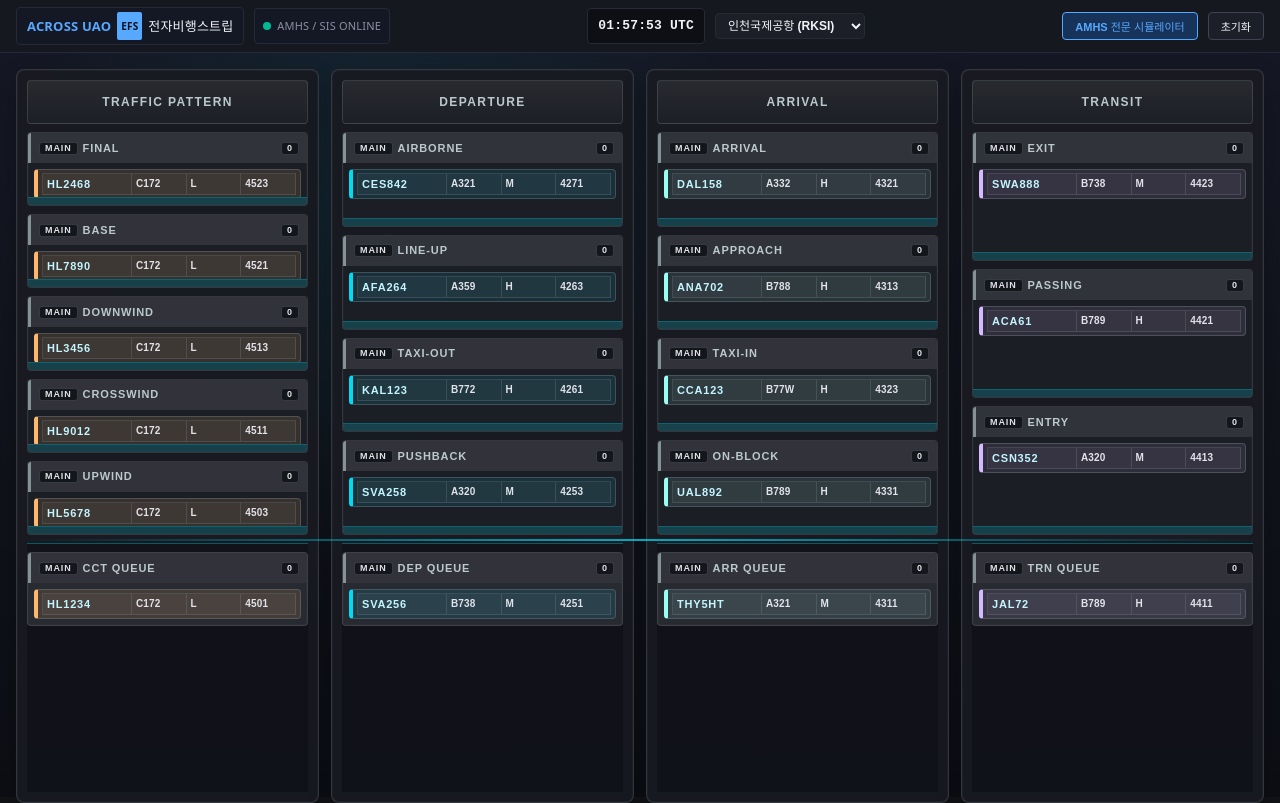
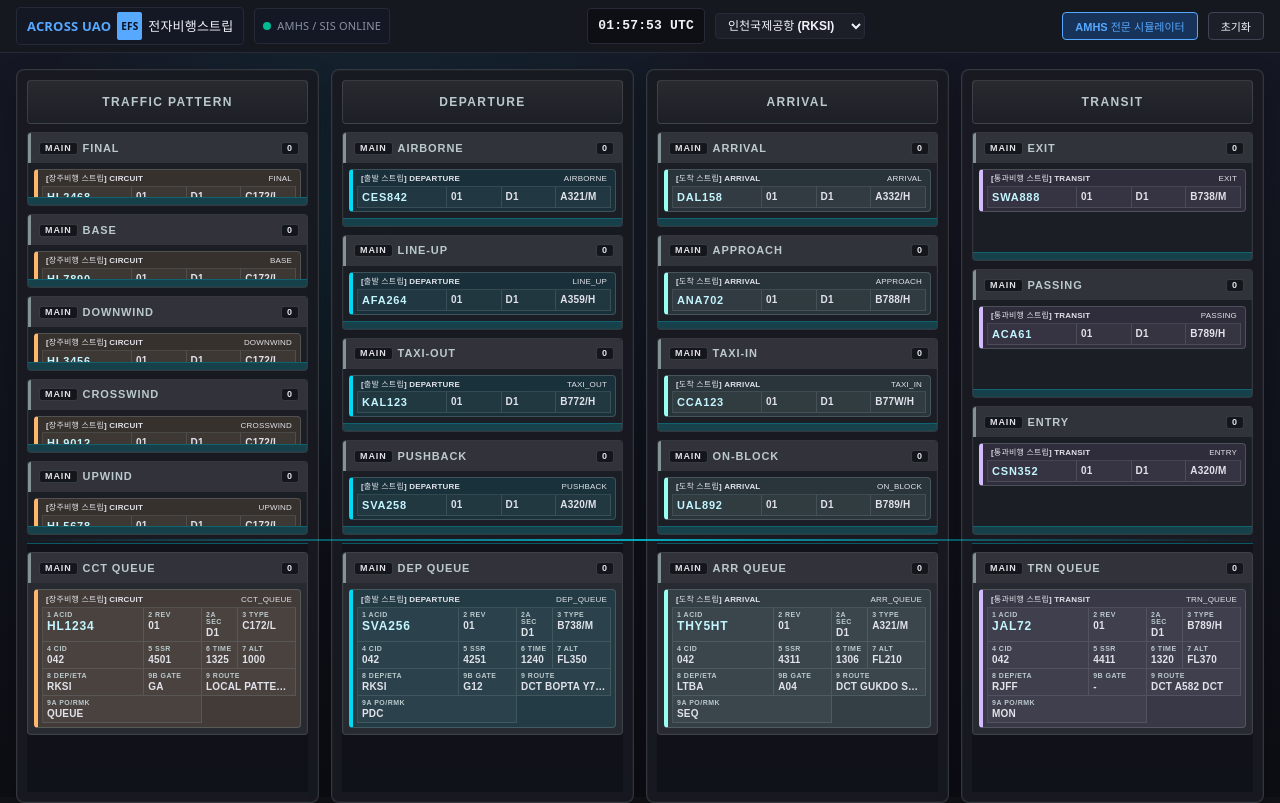
Before and after one commit to uam-danielkim/mrto-efs-fe, a React (Vite) app: page / in a window 1280 px wide. Built offline with nearby package versions, Linux system fonts and the light colour scheme.

Commit message:
feat: Implement 18-box regulatory flight progress strip and titles

```diff
--- a/src/components/FlightStripBay.jsx
+++ b/src/components/FlightStripBay.jsx
@@ -62,6 +62,16 @@ function FlightStripBay({ bay, statusTitle }) {
         }
     })();
 
+    const stripTitle = (() => {
+        switch (bay.operationType) {
+            case 'DEPARTURE': return '[출발 스트립] DEPARTURE';
+            case 'ARRIVAL': return '[도착 스트립] ARRIVAL';
+            case 'TRANSIT': return '[통과비행 스트립] TRANSIT';
+            case 'CIRCUIT': return '[장주비행 스트립] CIRCUIT';
+            default: return 'FLIGHT STRIP';
+        }
+    })();
+
     return (
         <article
             ref={bayRef}
@@ -72,64 +82,69 @@ function FlightStripBay({ bay, statusTitle }) {
                 event.dataTransfer.effectAllowed = 'move';
             }}
         >
+            <div className="flight-strip-bay__title-bar" style={{ display: 'flex', justifyContent: 'space-between', padding: '2px 4px', fontSize: '8px', color: 'var(--text-muted)' }}>
+                <span style={{ fontWeight: 800 }}>{stripTitle}</span>
+                <span>{bay.status}</span>
+            </div>
+
             <div className="flight-strip-bay__grid">
                 <div className="flight-strip-bay__cell flight-strip-bay__cell--callsign">
-                    <span className="flight-strip-bay__label">ACID</span>
+                    <span className="flight-strip-bay__label">1 ACID</span>
                     <strong>{bay.callsign}</strong>
                 </div>
 
                 <div className="flight-strip-bay__cell">
-                    <span className="flight-strip-bay__label">TYPE</span>
-                    <strong>{bay.aircraftType}</strong>
+                    <span className="flight-strip-bay__label">2 REV</span>
+                    <strong>{bay.revisionNumber ?? '01'}</strong>
                 </div>
 
                 <div className="flight-strip-bay__cell">
-                    <span className="flight-strip-bay__label">WAKE</span>
-                    <strong>{bay.wakeCategory ?? '-'}</strong>
+                    <span className="flight-strip-bay__label">2A SEC</span>
+                    <strong>{bay.originator ?? 'D1'}</strong>
                 </div>
 
                 <div className="flight-strip-bay__cell">
-                    <span className="flight-strip-bay__label">CODE</span>
+                    <span className="flight-strip-bay__label">3 TYPE</span>
+                    <strong>{bay.aircraftType}/{bay.wakeCategory ?? 'M'}</strong>
+                </div>
+
+                <div className="flight-strip-bay__cell">
+                    <span className="flight-strip-bay__label">4 CID</span>
+                    <strong>{bay.cid ?? '042'}</strong>
+                </div>
+
+                <div className="flight-strip-bay__cell">
+                    <span className="flight-strip-bay__label">5 SSR</span>
                     <strong>{bay.beaconCode ?? '-'}</strong>
                 </div>
 
                 <div className="flight-strip-bay__cell">
-                    <span className="flight-strip-bay__label">DEP</span>
-                    <strong>{bay.departureAirport ?? '-'}</strong>
+                    <span className="flight-strip-bay__label">6 TIME</span>
+                    <strong>{bay.time ?? bay.etd ?? '-'}</strong>
                 </div>
 
                 <div className="flight-strip-bay__cell">
-                    <span className="flight-strip-bay__label">ARR</span>
-                    <strong>{bay.arrivalAirport ?? '-'}</strong>
-                </div>
-
-                <div className="flight-strip-bay__cell">
-                    <span className="flight-strip-bay__label">ALT</span>
+                    <span className="flight-strip-bay__label">7 ALT</span>
                     <strong>{bay.altitude ?? bay.requestedAltitude ?? '-'}</strong>
                 </div>
 
                 <div className="flight-strip-bay__cell">
-                    <span className="flight-strip-bay__label">RWY</span>
-                    <strong>{bay.runway ?? '-'}</strong>
+                    <span className="flight-strip-bay__label">8 DEP/ETA</span>
+                    <strong>{bay.departureAirport ?? bay.eta ?? '-'}</strong>
+                </div>
+
+                <div className="flight-strip-bay__cell">
+                    <span className="flight-strip-bay__label">9B GATE</span>
+                    <strong>{bay.gate ?? bay.runway ?? '-'}</strong>
                 </div>
 
                 <div className="flight-strip-bay__cell flight-strip-bay__cell--route">
-                    <span className="flight-strip-bay__label">ROUTE</span>
+                    <span className="flight-strip-bay__label">9 ROUTE</span>
                     <strong>{bay.route ?? '-'}</strong>
                 </div>
 
-                <div className="flight-strip-bay__cell">
-                    <span className="flight-strip-bay__label">TIME</span>
-                    <strong>{bay.time ?? bay.etd ?? '-'}</strong>
-                </div>
-
-                <div className="flight-strip-bay__cell">
-                    <span className="flight-strip-bay__label">GATE</span>
-                    <strong>{bay.gate ?? '-'}</strong>
-                </div>
-
                 <div className="flight-strip-bay__cell flight-strip-bay__cell--remarks">
-                    <span className="flight-strip-bay__label">RMK</span>
+                    <span className="flight-strip-bay__label">9A PO/RMK</span>
                     <strong>{bay.remarks ?? statusTitle ?? bay.status}</strong>
                 </div>
             </div>
```
